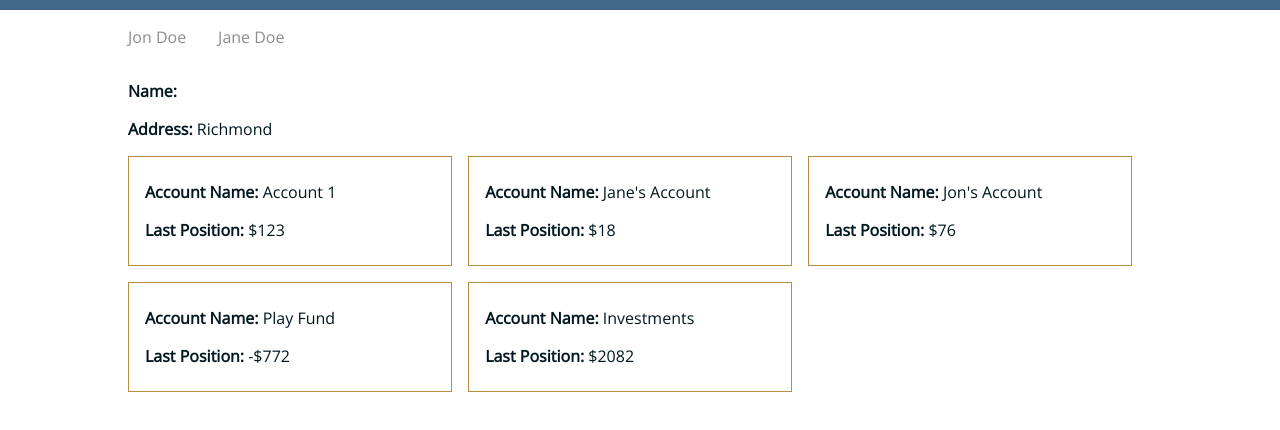
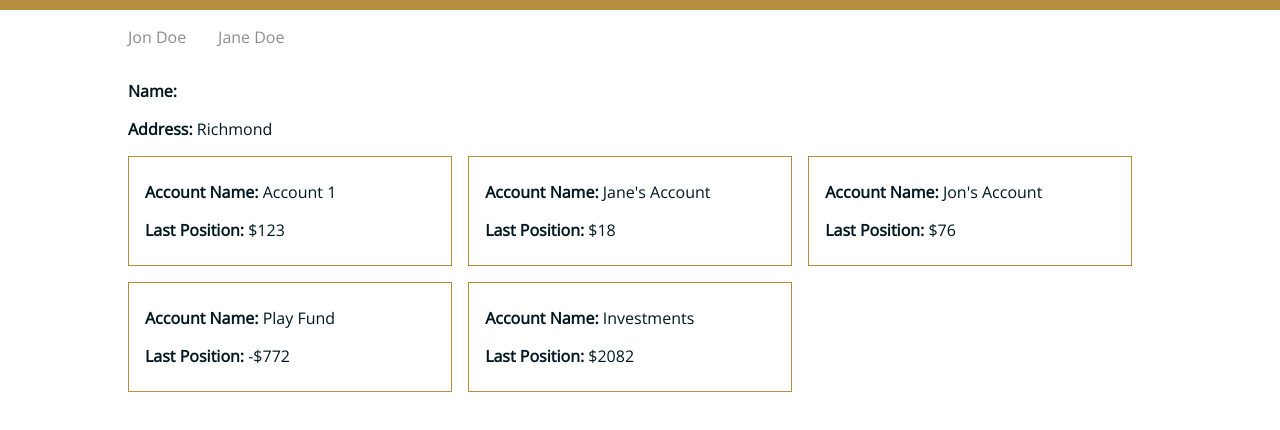
Before and after one commit to joelshaw/investing-app, an Angular app: page /accounts in a window 1280 px wide. Shown: the top 430 px of the page. Built offline with nearby package versions, Linux system fonts and the light colour scheme.

Commit message:
updated top border color

```diff
--- a/src/styles.less
+++ b/src/styles.less
@@ -7,7 +7,7 @@ html {
 body {
   margin: 0;
   font-family: 'Open Sans', sans-serif;
-  border-top: 10px solid #416788;
+  border-top: 10px solid #B58D3D;
   background: #ffffff;
   color: #00171F;
 }
```
